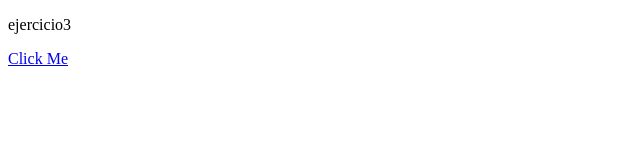
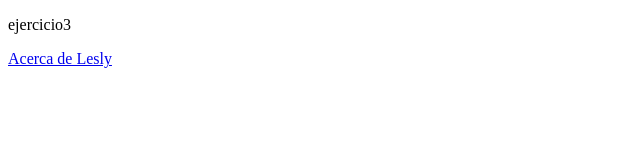
Before and after one commit to Melsanly/lopez, a plain HTML site: page index.html in a window 1280 px wide. Shown: the full height of the page, 0-640 px from the left. Drawn offline with Linux system fonts and the light colour scheme.

Commit message:
ejercicio2

```diff
--- a/index.html
+++ b/index.html
@@ -3,6 +3,6 @@
 <head>
  <p>ejercicio3</p>
  <p><a href="js-01.html"
-onclick="alert ('Lesly Suying López Avila, 6to perito en administración de empresas'); return false;">Click Me</a></p>
+onclick="alert ('Lesly Suying López Avila, 6to perito en administración de empresas'); return false;">Acerca de Lesly</a></p>
 </body>
 </html>
```
